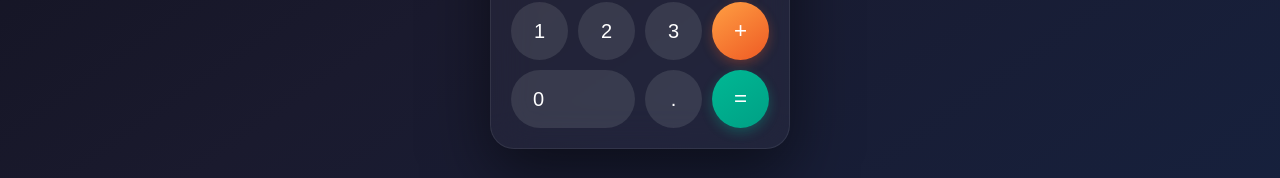
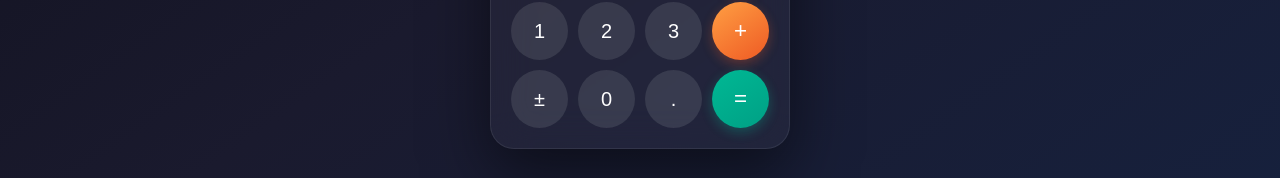
Before and after one commit to Ayo-18/Calculator-Site, a React (Vite) app: page / in a window 1280 px wide. Shown: the part 532-710 px from the top of the page. Built offline with nearby package versions, Linux system fonts and the light colour scheme.

Commit message:
Add backspace/delete button and rework standard keypad layout

```diff
--- a/src/components/StandardKeypad.jsx
+++ b/src/components/StandardKeypad.jsx
@@ -2,7 +2,7 @@ import { CalcButton } from "./CalcButton";
 
 const STANDARD_BUTTONS = [
   { action: "clear", label: "AC", className: "btn-fn" },
-  { action: "toggle-sign", label: "±", className: "btn-fn" },
+  { action: "backspace", label: "⌫", className: "btn-fn" },
   { action: "percent", label: "%", className: "btn-fn" },
   { action: "operator", value: "/", label: "÷", className: "btn-op" },
   { action: "digit", value: "7", label: "7", className: "btn-num" },
@@ -17,7 +17,8 @@ const STANDARD_BUTTONS = [
   { action: "digit", value: "2", label: "2", className: "btn-num" },
   { action: "digit", value: "3", label: "3", className: "btn-num" },
   { action: "operator", value: "+", label: "+", className: "btn-op" },
-  { action: "digit", value: "0", label: "0", className: "btn-num btn-zero" },
+  { action: "toggle-sign", label: "±", className: "btn-num" },
+  { action: "digit", value: "0", label: "0", className: "btn-num" },
   { action: "decimal", label: ".", className: "btn-num" },
   { action: "equals", label: "=", className: "btn-equals" },
 ];
--- a/src/hooks/useCalculator.js
+++ b/src/hooks/useCalculator.js
@@ -283,6 +283,19 @@ export function useCalculator() {
     });
   }, []);
 
+  const backspace = useCallback(() => {
+    setState((prev) => {
+      if (prev.currentValue === "Error" || prev.shouldResetDisplay) {
+        return INITIAL_STATE;
+      }
+
+      const currentValue =
+        prev.currentValue.length > 1 ? prev.currentValue.slice(0, -1) : "0";
+
+      return { ...prev, currentValue, historyLine: "" };
+    });
+  }, []);
+
   const handleAction = useCallback(
     (action, value) => {
       switch (action) {
@@ -303,6 +316,9 @@ export function useCalculator() {
           break;
         case "clear":
           clearAll();
+          break;
+        case "backspace":
+          backspace();
           break;
         case "toggle-sign":
           toggleSign();
@@ -336,6 +352,7 @@ export function useCalculator() {
       setOperator,
       calculate,
       clearAll,
+      backspace,
       toggleSign,
       percent,
       toggleAngleMode,
@@ -345,19 +362,6 @@ export function useCalculator() {
       handleMemory,
     ]
   );
-
-  const backspace = useCallback(() => {
-    setState((prev) => {
-      if (prev.currentValue === "Error" || prev.shouldResetDisplay) {
-        return INITIAL_STATE;
-      }
-
-      const currentValue =
-        prev.currentValue.length > 1 ? prev.currentValue.slice(0, -1) : "0";
-
-      return { ...prev, currentValue, historyLine: "" };
-    });
-  }, []);
 
   useEffect(() => {
     const onKeyDown = (e) => {
--- a/src/index.css
+++ b/src/index.css
@@ -339,13 +339,6 @@ body {
 
 .btn-equals:hover {
   background: linear-gradient(145deg, #55efc4, #00b894);
-}
-
-.btn-zero {
-  grid-column: span 2;
-  border-radius: calc(var(--btn-size) / 2 + 4px);
-  text-align: left;
-  padding-left: 22px;
 }
 
 /* Small screens: stack panels, keep equal width */
```
